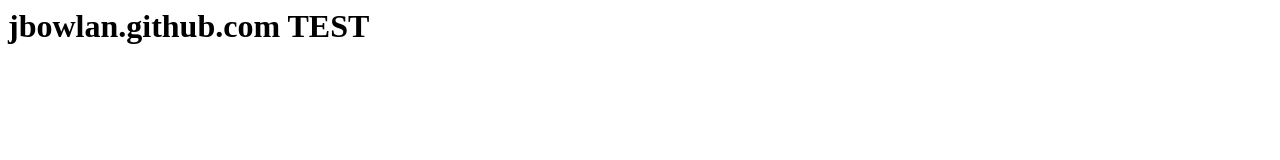
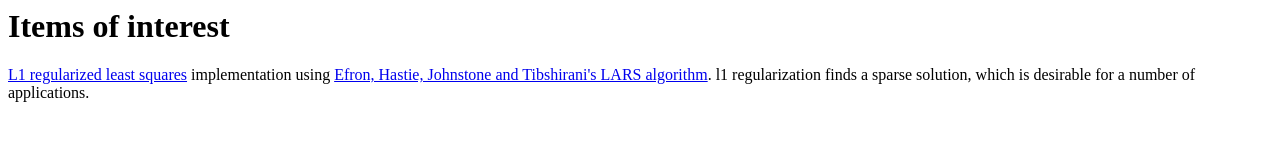
Before and after one commit to jbowlan/jbowlan.github.com, a plain HTML site: page index.html in a window 1280 px wide. Drawn offline with Linux system fonts and the light colour scheme.

Commit message:
new index page

```diff
--- a/index.html
+++ b/index.html
@@ -1,8 +1,12 @@
 <html>
 <head>
-<title>jbowlan.github.com TEST</title>
+<title>jbowlan.github.com</title>
 </head>
 <body>
-<h1>jbowlan.github.com TEST</h1>
+<h1>Items of interest</h1>
+
+<p>
+<a href="http://github.com/jbowlan/pyl1ls/">L1 regularized least squares</a> implementation using <a href="http://stat.stanford.edu/~imj/WEBLIST/2004/LarsAnnStat04.pdf">Efron, Hastie, Johnstone and Tibshirani's LARS algorithm</a>.  l1 regularization finds a sparse solution, which is desirable for a number of applications.
+
 </body>
 </html>
```
